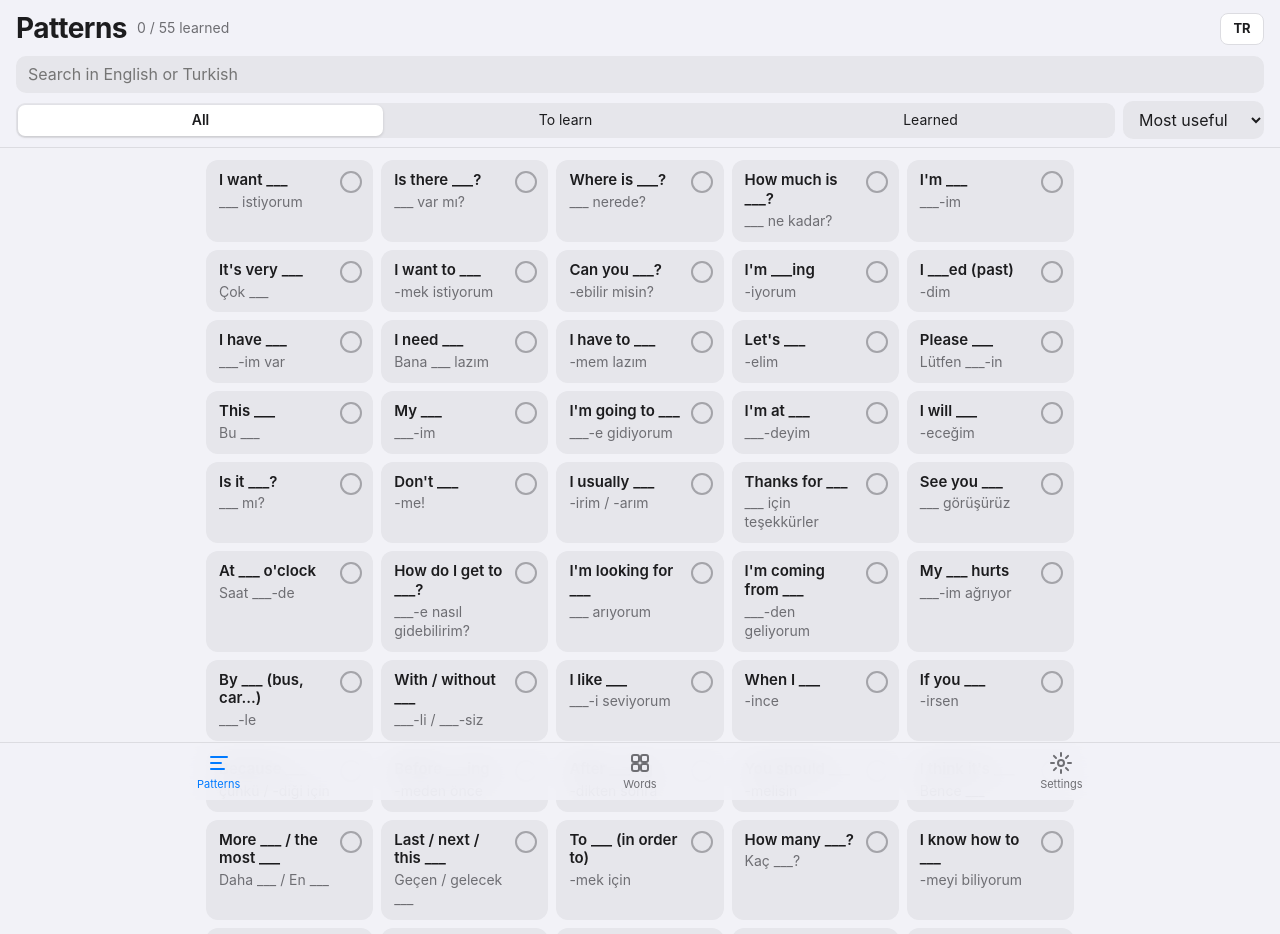
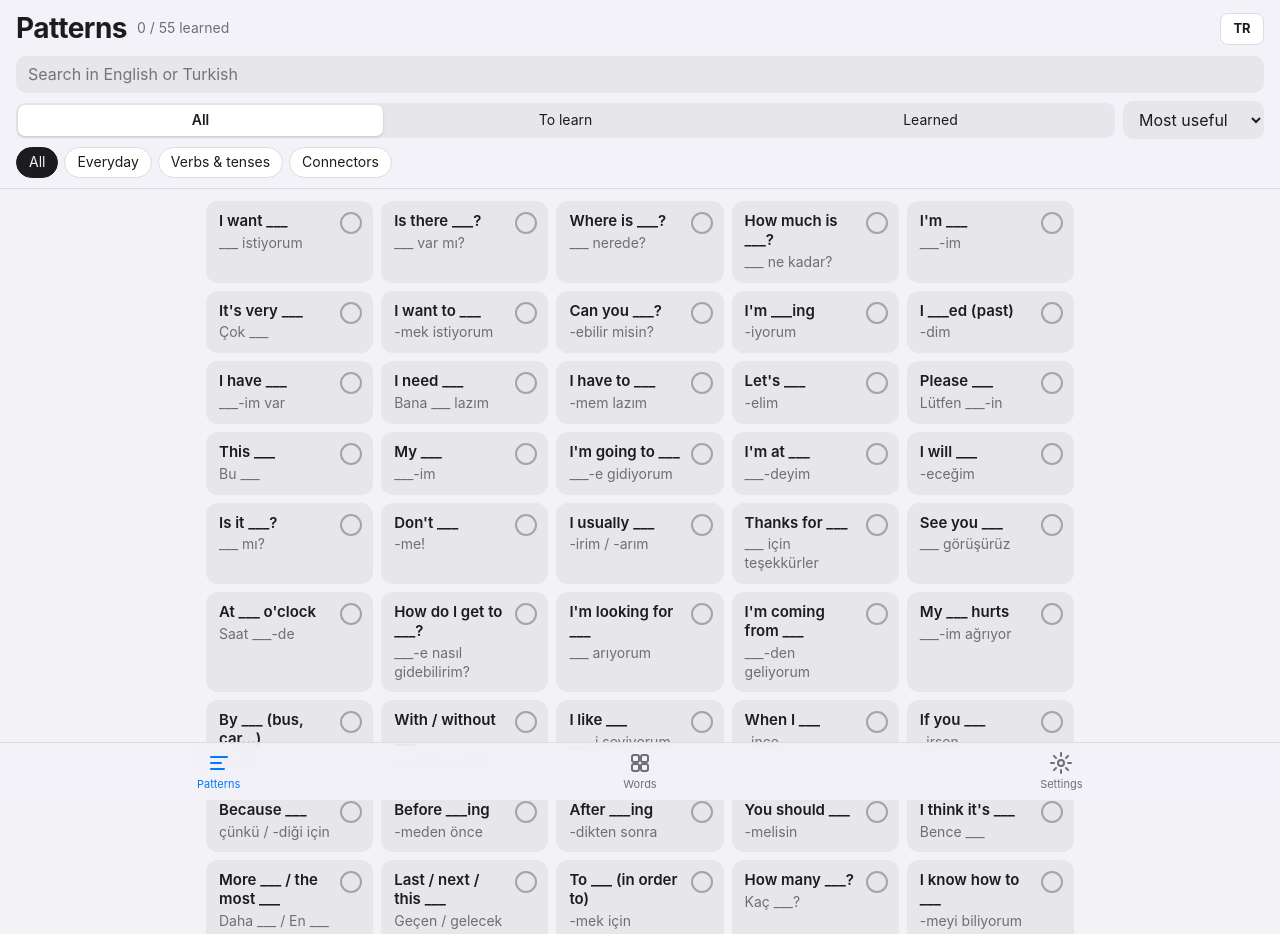
Before and after one commit to WorldEdit22/turkish-app, a website with bundled scripts: page index.html in a window 1280 px wide. Shown: the top 934 px of the page. Built offline with nearby package versions, Linux system fonts and the light colour scheme.

Commit message:
feat: group patterns with chips
Co-Authored-By: Claude Opus 5.5 <noreply@anthropic.com>

```diff
--- a/data/patterns.js
+++ b/data/patterns.js
@@ -7,6 +7,8 @@
 //   t        templates combined with your words (see js/combine.js)
 //   slot     which words fit the gap (type:kind|kind). Defaults to the pattern's slot.
 //   note     optional tip
+
+export const GROUPS = { everyday: 'Everyday', verbs: 'Verbs & tenses', connectors: 'Connectors' };
 
 const FOOD = 'food|ingr|drink';
 const NOUN_THINGS = `noun:${FOOD}|thing`;
@@ -948,3 +950,15 @@ export const PATTERNS = [
     ],
   },
 ];
+
+// Groups for the patterns above that don't set `group` themselves.
+const GROUP_OF = {
+  everyday: ['want', 'var', 'where', 'price', 'iam', 'very', 'have', 'need', 'this', 'my', 'going', 'at', 'isit', 'thanks',
+    'seeyou', 'clock', 'howto', 'looking', 'from', 'hurts', 'by', 'withwithout', 'like', 'think', 'more', 'nextlast', 'howmany'],
+  verbs: ['wantto', 'can', 'now', 'past', 'must', 'lets', 'please', 'future', 'dont', 'habit', 'should', 'knowhow', 'likedoing',
+    'try', 'start', 'forgot', 'timeto', 'ever'],
+  connectors: ['when', 'if', 'because', 'before', 'after', 'while', 'until', 'assoon', 'inorder', 'instead'],
+};
+for (const [group, ids] of Object.entries(GROUP_OF)) {
+  for (const p of PATTERNS) if (ids.includes(p.id) && !p.group) p.group = group;
+}
--- a/index.html
+++ b/index.html
@@ -33,7 +33,7 @@
         </div>
         <select id="sort" aria-label="Sort"></select>
       </div>
-      <div id="types" class="chips" role="group" aria-label="Word type"></div>
+      <div id="types" class="chips" role="group" aria-label="Filter"></div>
     </div>
   </header>
 
--- a/js/app.js
+++ b/js/app.js
@@ -1,5 +1,5 @@
 import { WORDS, CATEGORIES, TYPES } from '../data/words.js';
-import { PATTERNS } from '../data/patterns.js';
+import { PATTERNS, GROUPS } from '../data/patterns.js';
 import { RANKS } from '../data/ranks.js';
 import { fill, fits } from './combine.js';
 import { store } from './store.js';
@@ -98,6 +98,7 @@ function visibleItems(tab) {
     });
   }
   if (!isP && ui.type !== 'all') items = items.filter((w) => w.type === ui.type);
+  if (isP && ui.pgroup !== 'all') items = items.filter((p) => p.group === ui.pgroup);
   const st = ui.status[tab];
   if (st !== 'all') items = items.filter((x) => learned(x) === (st === 'learned'));
 
@@ -170,14 +171,17 @@ function renderControls() {
     .map(([v, label]) => `<option value="${v}"${ui.sort[tab] === v ? ' selected' : ''}>${label}</option>`)
     .join('');
 
-  const types = $('#types');
-  types.hidden = tab !== 'words';
-  if (tab === 'words') {
-    const chips = [['all', 'All', '']].concat(Object.entries(TYPES).map(([id, t]) => [id, t.label, `<span class="dot t-${id}"></span>`]));
-    types.innerHTML = chips
-      .map(([id, label, dot]) => `<button class="chip${ui.type === id ? ' on' : ''}" data-type="${id}">${dot}${label}</button>`)
-      .join('');
-  }
+  // Chip row: word types on the Words tab, pattern groups on the Patterns tab.
+  const chips =
+    tab === 'words'
+      ? [['all', 'All', '']].concat(Object.entries(TYPES).map(([id, t]) => [id, t.label, `<span class="dot t-${id}"></span>`]))
+      : [['all', 'All', '']].concat(Object.entries(GROUPS).map(([id, label]) => [id, label, '']));
+  const current = tab === 'words' ? ui.type : ui.pgroup;
+  const attr = tab === 'words' ? 'data-type' : 'data-group';
+  $('#types').setAttribute('aria-label', tab === 'words' ? 'Word type' : 'Pattern group');
+  $('#types').innerHTML = chips
+    .map(([id, label, dot]) => `<button class="chip${current === id ? ' on' : ''}" ${attr}="${id}">${dot}${label}</button>`)
+    .join('');
 }
 
 function render() {
@@ -562,9 +566,10 @@ $('#sort').addEventListener('change', (e) => {
 });
 
 $('#types').addEventListener('click', (e) => {
-  const b = e.target.closest('[data-type]');
+  const b = e.target.closest('[data-type], [data-group]');
   if (!b) return;
-  ui.type = b.dataset.type;
+  if (b.dataset.group) ui.pgroup = b.dataset.group;
+  else ui.type = b.dataset.type;
   store.saveUi();
   renderControls();
   renderList();
--- a/js/store.js
+++ b/js/store.js
@@ -27,6 +27,7 @@ export const store = {
     status: { patterns: 'all', words: 'all' },
     sort: { patterns: 'common', words: 'topic' },
     type: 'all',
+    pgroup: 'all',
     showTr: true,
   }),
   settings: load(KEYS.settings, { provider: '', keys: {}, models: {} }),
```
Also changed, not shown: tests/content.test.js (+12 -1 lines).
